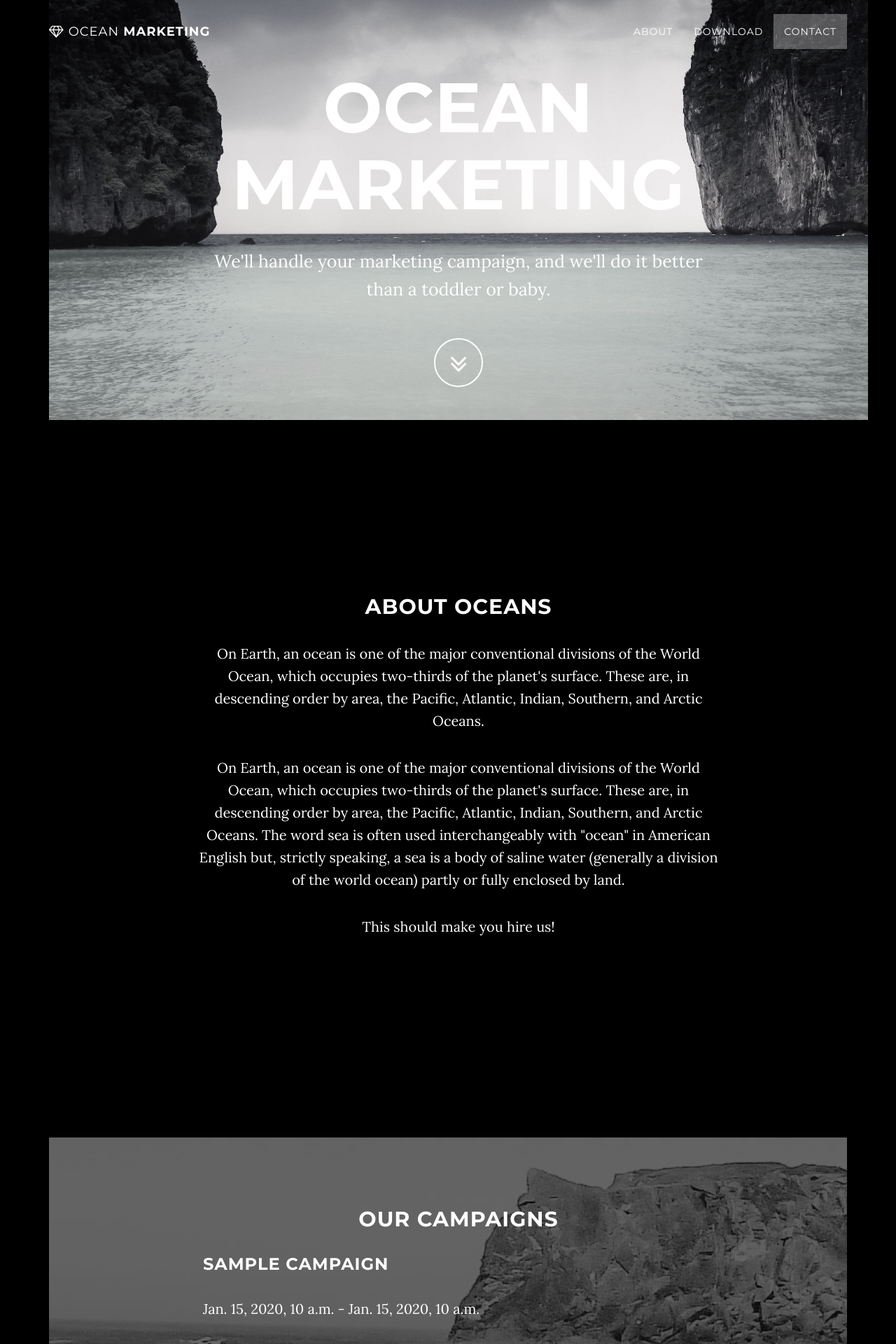
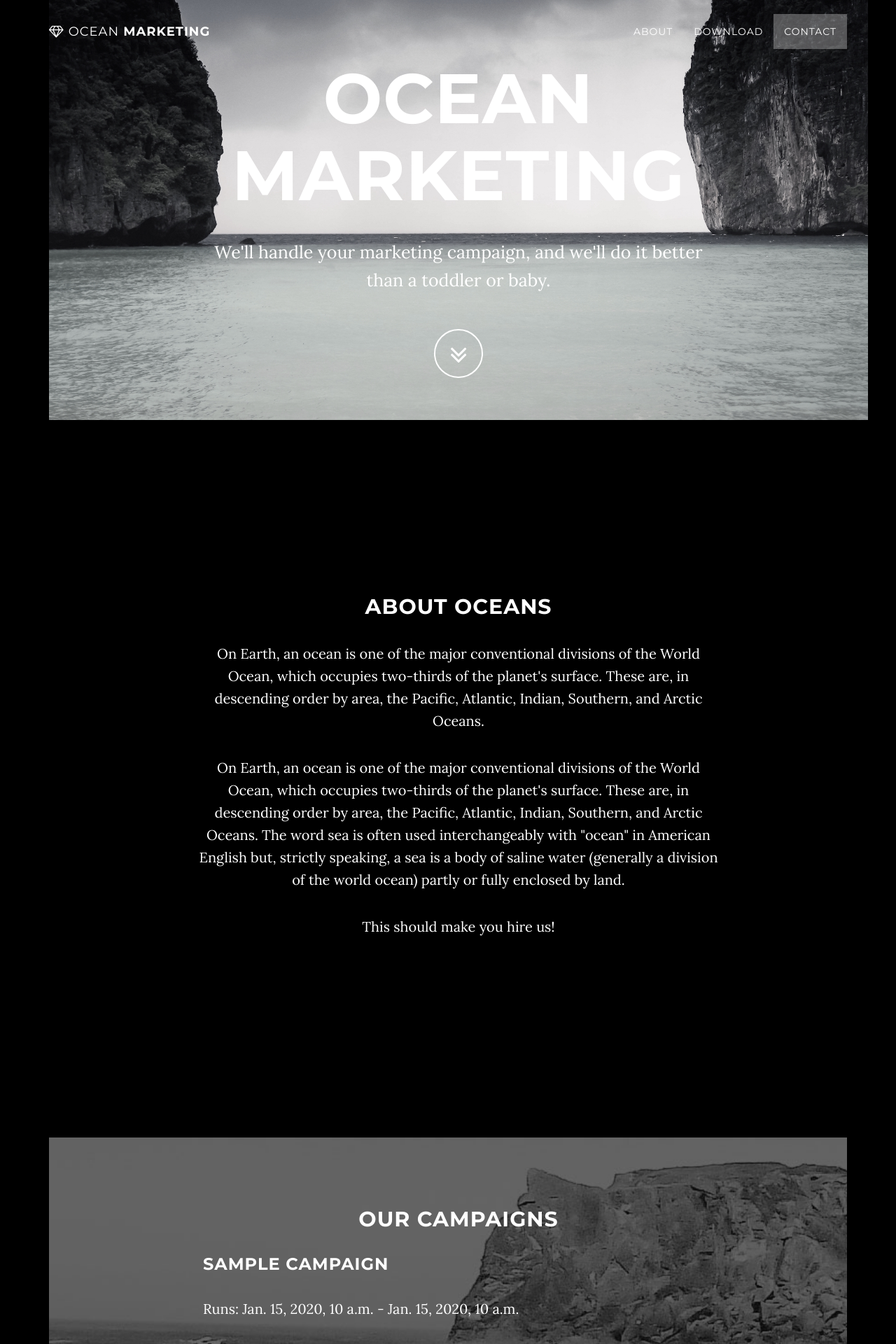
Before and after one commit to yourbuddyconner/cs399-agency, a Django app: template app/templates/home.html in a window 1280 px wide. Shown: the top 1920 px of the page at 70% size. Run offline with Django 3.2, Linux system fonts and the light colour scheme; the template is opened without the code that fills it: most values are stand-ins (such as "Sample title", 1, 10 or a date in 2020); parts of the project's set-up code (start-up, migrations or seed data) failed here and were passed over; some libraries are stand-ins or nearby versions.

Commit message:
should have been in last commit...

```diff
--- a/app/templates/home.html
+++ b/app/templates/home.html
@@ -11,7 +11,7 @@
 					<div class="col-md-8 col-md-offset-2">
 						<h1 class="brand-heading" style="margin-top: 50px;">Ocean Marketing</h1>
 						<p class="intro-text">We'll handle your marketing campaign, and we'll do it better than a toddler or baby.</p>
-						<a href="#about" class="btn btn-circle page-scroll">
+						<a href="#about" id="scroll-button" class="btn btn-circle page-scroll">
 							<i class="fa fa-angle-double-down animated"></i>
 						</a>
 					</div>
@@ -41,7 +41,7 @@
 					{% for campaign in campaigns %}
 					<div class="text-left">
 						<h3>{{campaign.name}}</h3>
-						<p>{{campaign.start_date}} - {{campaign.end_date}}</p>
+						<p>Runs: {{campaign.start_date}} - {{campaign.end_date}}</p>
 						<p>{{campaign.description}}</p>
 						<p>
 							<a href="/campaign/{{campaign.pk}}/">
```
Also changed, not shown: app/templates/campaign_detail.html (+4 -3 lines).
